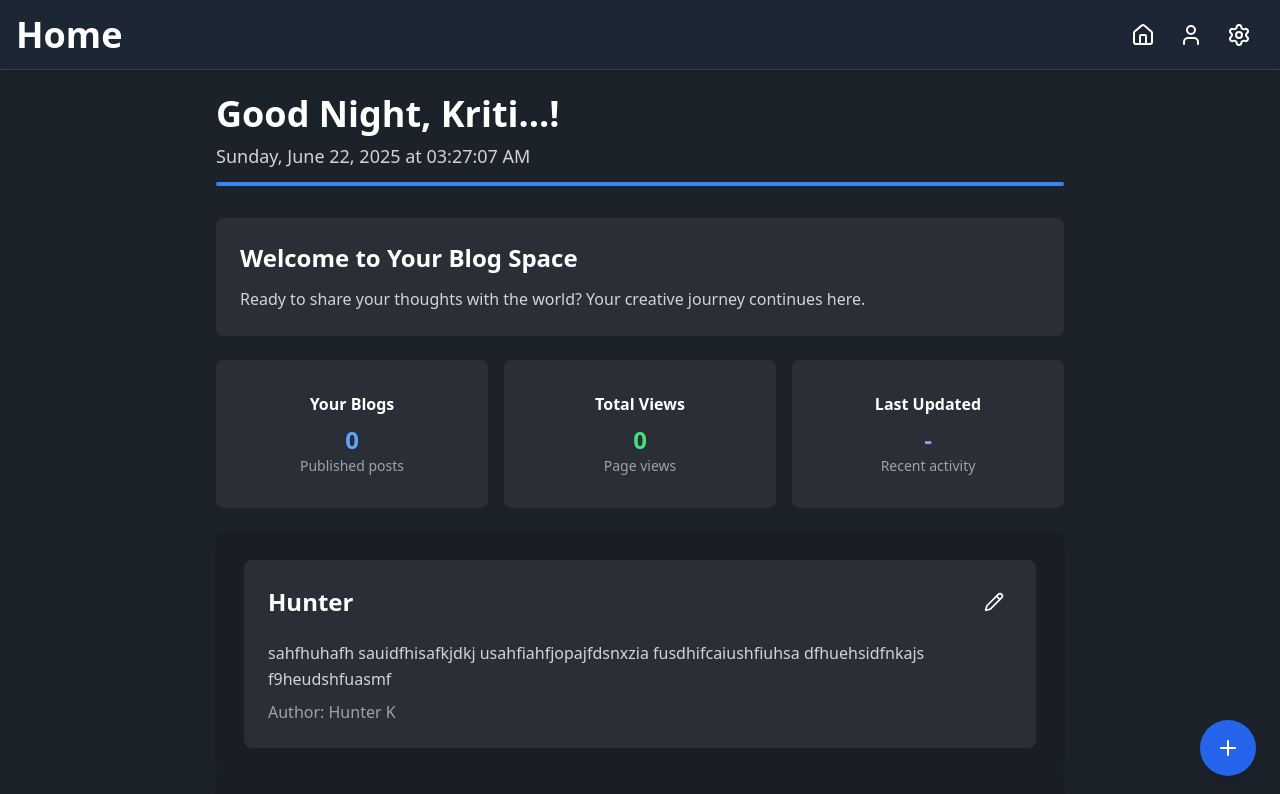
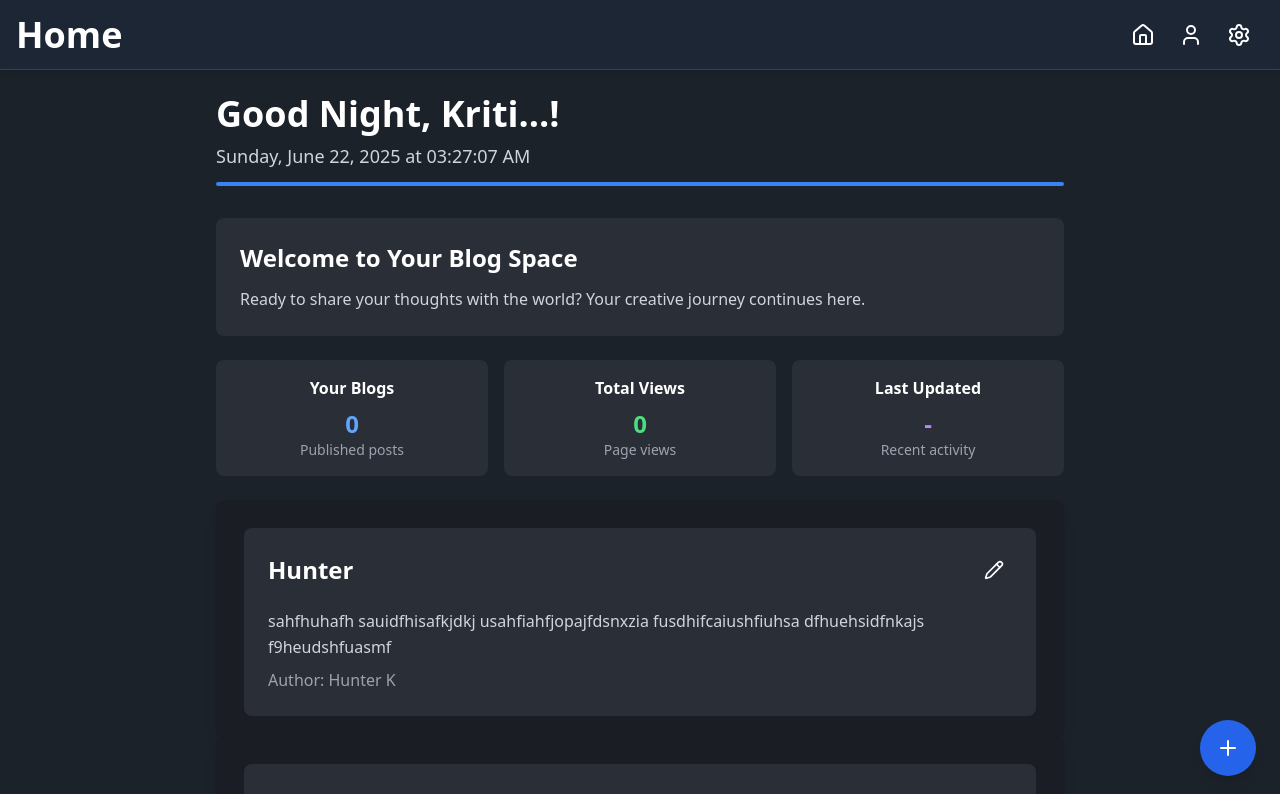
Before and after one commit to krit-vardhan-mishra/bridge-engineers, a React (Vite) app in the folder Project 1/javascript/: page /home in a window 1280 px wide. Shown: the top 794 px of the page. Built offline with nearby package versions, Linux system fonts and the light colour scheme.

Commit message:
cleaned up

```diff
--- a/Project 1/javascript/src/frontend/pages/HomePage.jsx
+++ b/Project 1/javascript/src/frontend/pages/HomePage.jsx
@@ -35,7 +35,7 @@ export const HomePage = () => {
   }, []);
 
   const handleEditPost = () => {
-    console.log('Edit post clicked');
+    console.log('Edit post clicked'); // Debug log
     setIsEditPostOpen(true);
   };
 
@@ -71,27 +71,21 @@ export const HomePage = () => {
         {/* Quick Stats or Actions */}
         <div className="grid grid-cols-1 md:grid-cols-3 gap-4 mb-6">
           <motion.div whileHover={{ scale: 1.03 }} whileTap={{ scale: 0.97 }} className="bg-[#2A2E36] rounded-lg p-4 text-center hover:border-2 transition-all duration-100">
-            <div className="bg-[#2A2E36] rounded-lg p-4 text-center">
             <h3 className="text-white font-semibold mb-2">Your Blogs</h3>
             <p className="text-2xl font-bold text-blue-400">0</p>
             <p className="text-gray-400 text-sm">Published posts</p>
-            </div>
           </motion.div>
 
           <motion.div whileHover={{ scale: 1.03 }} whileTap={{ scale: 0.97 }} className="bg-[#2A2E36] rounded-lg p-4 text-center hover:border-2 transition-all duration-100">
-            <div className="bg-[#2A2E36] rounded-lg p-4 text-center">
             <h3 className="text-white font-semibold mb-2">Total Views</h3>
             <p className="text-2xl font-bold text-green-400">0</p>
             <p className="text-gray-400 text-sm">Page views</p>
-            </div>
           </motion.div>
 
           <motion.div whileHover={{ scale: 1.03 }} whileTap={{ scale: 0.97 }} className="bg-[#2A2E36] rounded-lg p-4 text-center hover:border-2 transition-all duration-100">
-            <div className="bg-[#2A2E36] rounded-lg p-4 text-center">
             <h3 className="text-white font-semibold mb-2">Last Updated</h3>
             <p className="text-2xl font-bold text-purple-400">-</p>
             <p className="text-gray-400 text-sm">Recent activity</p>
-            </div>
           </motion.div>
         </div>
 
@@ -100,12 +94,14 @@ export const HomePage = () => {
         <PostDetails title={'Hantarr'} content={'jaflkj af sauidfhisafkjdkj usahfiahfjopajfdsnxzia klaf dfhuehsidfnkajs asfjklf'} author={'Hunter L'} onEdit={handleEditPost} />
       </div>
 
+      {/* Floating Action Button */}
       <div
         onClick={() => setIsCreatePostOpen(true)}
         className="fixed bottom-6 right-6 z-50 bg-blue-600 hover:bg-blue-700 text-white p-4 rounded-full shadow-lg cursor-pointer transition-all duration-300">
         <Plus className="w-6 h-6" />
       </div>
 
+      {/* Create Post Modal */}
       <AnimatePresence>
         {isCreatePostOpen && (
           <motion.div
@@ -126,7 +122,7 @@ export const HomePage = () => {
                 onClick={() => setIsCreatePostOpen(false)}
                 className="absolute top-2 right-2 text-gray-400 hover:text-white"
               >
-                <X className="h-5 w-5 m-2 text-red-700 hover:text-red-500" />
+                <X className="h-5 w-5 m-5 text-red-700 hover:text-red-500" />
               </button>
               <CreatePost />
             </motion.div>
@@ -134,6 +130,7 @@ export const HomePage = () => {
         )}
       </AnimatePresence>
 
+      {/* Edit Post Modal */}
       <AnimatePresence>
         {isEditPostOpen && (
           <motion.div
@@ -154,7 +151,7 @@ export const HomePage = () => {
                 onClick={() => setIsEditPostOpen(false)}
                 className="absolute top-2 right-2 text-red-500 hover:text-white"
               >
-                <X className="h-5 w-5 m-5 text-red-700 hover:text-red-500" />
+                <X className="h-5 w-5 m-5" />
               </button>
               <EditPost />
             </motion.div>
@@ -162,12 +159,13 @@ export const HomePage = () => {
         )}
       </AnimatePresence>
 
+      {/* Notification Banner */}
       {showBanner && (
         <NotifyBanner
           message="Welcome back to the Blog Web App!"
           onClose={() => setShowBanner(false)} />
       )}
-    </div >
+    </div>
   );
 };
 
```
Lines whose indentation alone changed are shown as unchanged.
